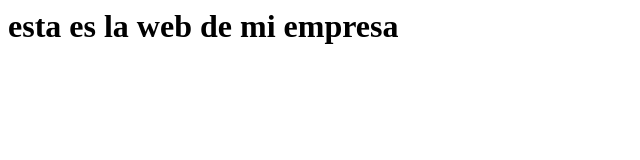
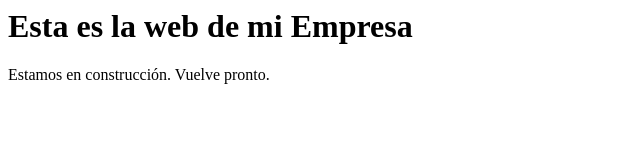
Before and after one commit to eliamoral/PaginaCliente, a plain HTML site: page index.html in a window 1280 px wide. Shown: the whole page, without its empty margins (0-640 px from the left). Drawn offline with Linux system fonts and the light colour scheme.

Commit message:
Estamos en construcción.

```diff
--- a/index.html
+++ b/index.html
@@ -1,8 +1,9 @@
 <html>
 <head>
-<title>Bienvenidos a la web mi empresa</title>
+<title>Bienvenidos a la web Mi Empresa</title>
 </head>
 <body>
-<h1>esta es la web de mi empresa</h1>
+<h1>Esta es la web de mi Empresa</h1>
+<p>Estamos en construcción. Vuelve pronto.</p>
 </body>
 </html>
```
